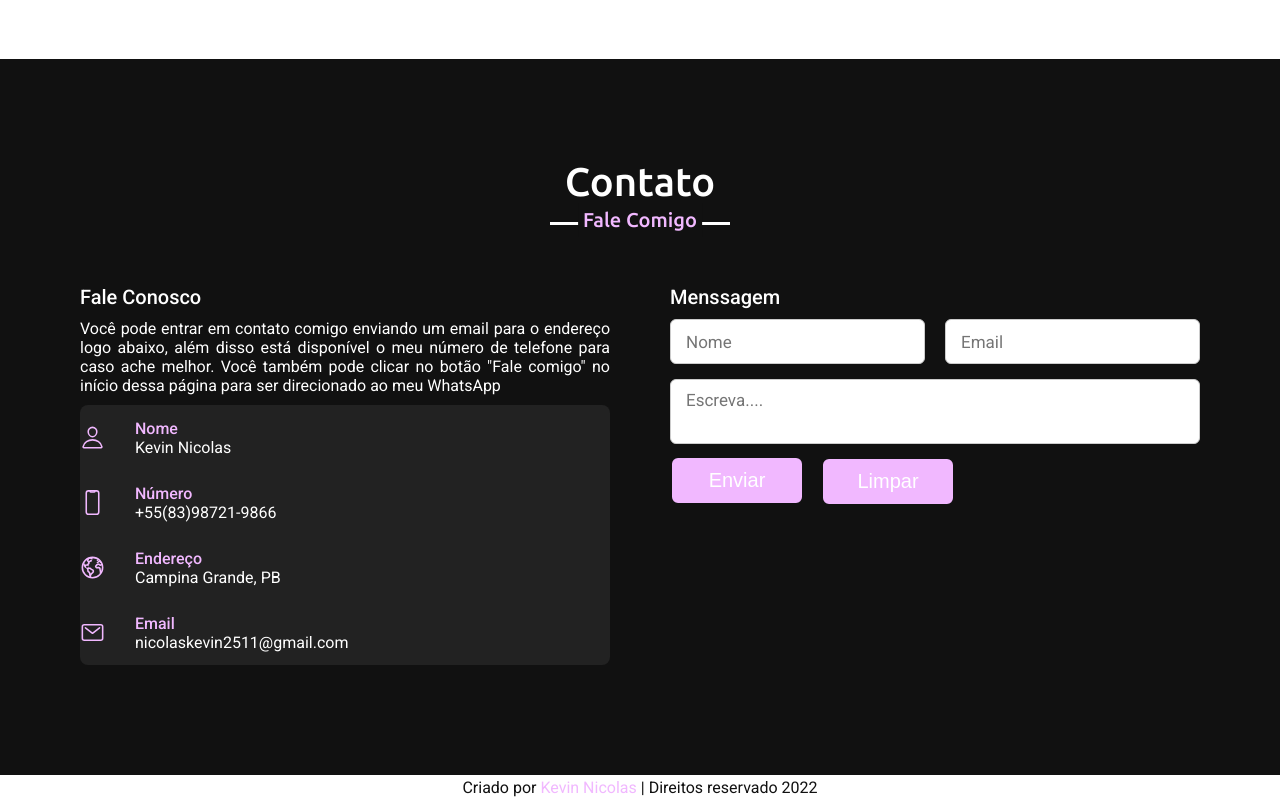
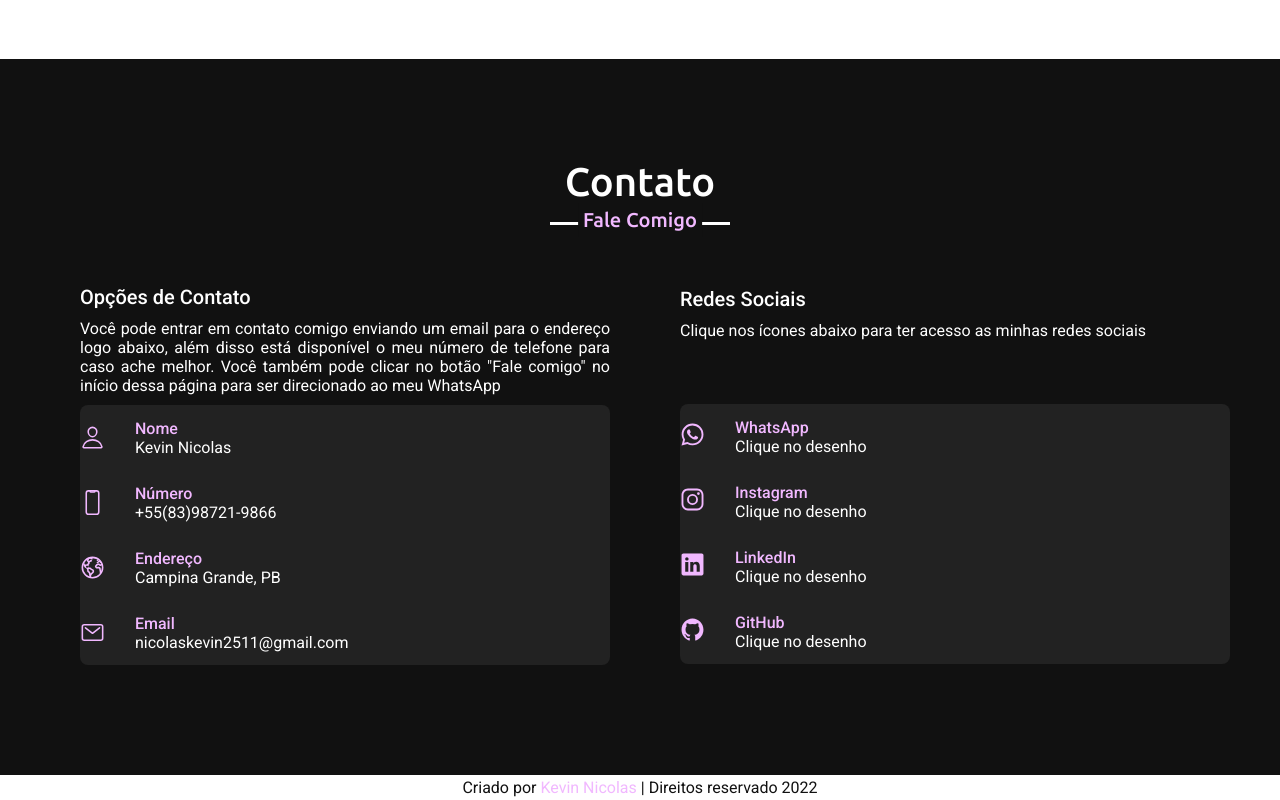
Before and after one commit to kevinicolas22/PortFolio, a plain HTML site: page index.html in a window 1280 px wide. Shown: the part 2706-3506 px from the top of the page. Drawn offline with nearby package versions, Linux system fonts and the light colour scheme.

Commit message:
atualização icones

```diff
--- a/index.html
+++ b/index.html
@@ -142,7 +142,7 @@
             <h2 class="title">Contato</h2>
             <div class="contact-content">
                <div class="column left">
-                   <div class="text">Fale Conosco</div>
+                   <div class="text">Opções de Contato</div>
                    <p>Você pode entrar em contato comigo enviando um email para o endereço logo abaixo, além disso está disponível o meu número de telefone para caso ache melhor. Você também pode clicar no botão "Fale comigo" no início dessa página para ser direcionado ao meu WhatsApp</p>
 
                <div class="icons">
@@ -174,32 +174,42 @@
                 </div>
            </div>
                </div>
-            </div><!--column left-->
-            <div class="column rigth">
-                <div class="text">Menssagem</div>
-                <form action="https://submit.co/nicolaskevin2511@gmail.com" method="POST" >
-                    <div class="fields">
-                        <div class="field name">
-                            <input type="text" placeholder="Nome" required>
-                        </div>
-                        <div class="field email">
-                            <input type="email" placeholder="Email" required>
+            </div><!--column rigth-->
+
+            <div class="contact-content">
+                <div class="column right">
+                    <div class="text">Redes Sociais</div>
+                    <p>Clique nos ícones abaixo para ter acesso as minhas redes sociais</p>
+
+                <div class="icons">
+                    <div class="row">
+                         <a href="https://contate.me/kevinicolas"><ion-icon name="logo-whatsapp"></ion-icon></a>
+                         <div class="info">
+                             <div class="head">WhatsApp</div>
+                             <div class="sub-title">Clique no desenho</div>
                          </div>
                     </div>
-                    <div class="field">
-                        <div class="field textarea">
-                           <textarea  cols="30" rows="10" placeholder="Escreva...." required></textarea>
-                        </div>
-                        <div class="button">
-                            <button type="submit">Enviar</button>
+                    <div class="row">
+                        <a href="https://www.instagram.com/easily.code/"><ion-icon name="logo-instagram"></ion-icon></a>
+                     <div class="info">
+                         <div class="head">Instagram</div>
+                         <div class="sub-title">Clique no desenho</div>
                      </div>
                 </div>
-                    <div class="field">
-                        <div class="buttonreset">
-                            <button type="reset">Limpar</button>
+                    <div class="row">
+                        <a href="https://www.linkedin.com/in/kevinicolas/"><ion-icon name="logo-linkedin"></ion-icon></a>
+                     <div class="info">
+                         <div class="head">LinkedIn</div>
+                         <div class="sub-title">Clique no desenho</div>
                      </div>
                 </div>
-                </form>
+                <div class="row">
+                    <a href="https://github.com/kevinicolas22"><ion-icon name="logo-github"></ion-icon></a>
+                    <div class="info">
+                     <div class="head">GitHub</div>
+                     <div class="sub-title">Clique no desenho</div>
+                 </div>
+            </div>
                 </div>
              </div>
         </div>
--- a/style.css
+++ b/style.css
@@ -388,7 +388,11 @@ background-color: #fff;
     align-items: flex-start;
 
 }
-.contact .contact-content .left p{
+.contact .contact-content .right{
+  margin-left: 600px;
+  margin-top: -388px;
+}
+.contact .contact-content .left p, .contact .contact-content .right p{
     text-align: justify;
 
 }
@@ -398,12 +402,19 @@ background-color: #fff;
     margin-bottom: 10px;
 
 }
-.contact .contact-content .left .icons{
+.contact .contact-content .left .icons {
     margin: 10px 0;
     background-color: #222;
     border-radius: 8px;
     color: #f1b8ff;
 
+}
+.contact .contact-content .right .icons{
+    background-color: #222;
+    border-radius: 8px;
+    color: #f1b8ff;
+    margin-top: 64px;
+    width: 550px;
 }
 .contact .contact-content .row{
     display: flex;
@@ -428,84 +439,6 @@ background-color: #fff;
     color: #f1b8ff;
 }
 
-.contact .rigth form .fields{
-    display: flex;
-}
-.contact .rigth form .field,
-.contact .rigth form .fields .field{
-    width: 100%;
-    height: 45px;
-    margin-bottom: 15px;
-}
-.contact .rigth form .field input,
-.contact .rigth form .textarea textarea{
-    width: 100%;
-    height: 100%;
-    border: 1px solid #ccc;
-    border-radius: 6px;
-    outline: none;
-    padding: 0 15px;
-    font-size: 17px;
-    font-family: 'Roboto',sans-serif;
-}
-.contact .rigth form .name{
-    margin-right: 10px;
-}
-.contact .rigth form .email{
-    margin-left: 10px;
-}
-.contact .rigth form .textarea{
-    width: 100%;
-    height: 65px;
-}
-.contact .rigth form .textarea textarea{
-    padding-top: 10px;
-    resize: none;
-}
-.contact .rigth form .button{
-    width: 130px;
-    height: 45px;
-}
-.contact .rigth form .button button{
-    width: 100%;
-    height: 100%;
-    border: 2px solid #f1b8ff;
-    background: #f1b8ff;
-    color: #fff;
-    font-size: 20px;
-    font-weight: 500;
-    border-radius: 6px;
-    cursor: pointer;
-    transition: all 0.3s ease;
-    margin: -1px;
-    margin-left: 2px ;
-}
-.contact .rigth form .button button:hover{
-    color: #f1b8ff;
-    background: none;
-}
-.contact .rigth form .buttonreset{
-    width: 130px;
-    height: 45px;
-}
-.contact .rigth form .buttonreset button{
-    width: 100%;
-    height: 100%;
-    border: 2px solid #f1b8ff;
-    background: #f1b8ff;
-    color: #fff;
-    font-size: 20px;
-    font-weight: 500;
-    border-radius: 6px;
-    cursor: pointer;
-    transition: all 0.3s ease;
-   margin: 20px;
-    margin-left: 153px ;
-}
-.contact .rigth form .buttonreset button:hover{
-    color: #f1b8ff;
-    background: none;
-}
 
 /*  sessão footer  */
 footer{
@@ -534,7 +467,6 @@ footer span a:hover{
         width: 350px;
         height: 350px;
     }
- /*parei aqui parte de foto pra tela do pc*/
 
 }
 @media (max-width:991px){
@@ -605,6 +537,17 @@ footer span a:hover{
         width: 100%;
         margin-bottom: 35px;
     }
+    .contact .contact-content .right{
+       margin: 5px;
+    }
+    .contact .contact-content .right .icons {
+        margin: 10px -5px;
+        background-color: #222;
+        border-radius: 8px;
+        color: #f1b8ff;
+        width: 390px;
+
+    }
     footer{
         margin-top: -25px;
     }
@@ -636,4 +579,5 @@ footer span a:hover{
     .about .about-content .text{
        font-size: 30px;
     }
+
 }
```
Lines whose indentation alone changed are shown as unchanged.
